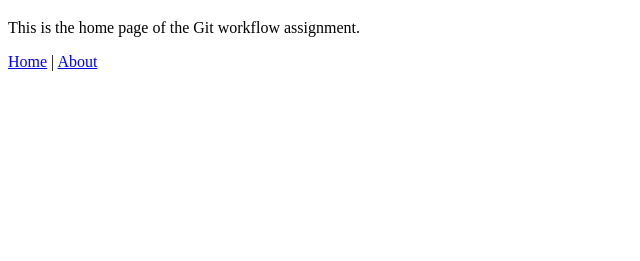
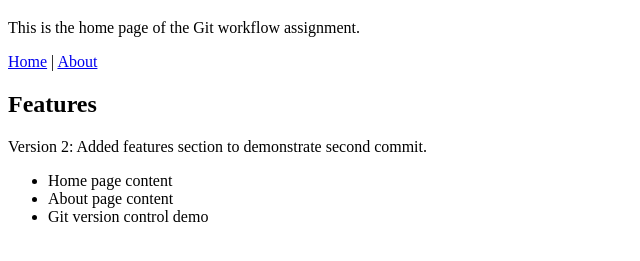
Before and after one commit to shasudo/git-workflow-assignment-2024eb01996, a plain HTML site: page index.html in a window 1280 px wide. Shown: the part 61-322 px from the top of the page, without its empty margins (0-640 px from the left). Drawn offline with Linux system fonts and the light colour scheme.

Commit message:
Update index.html: add features section

```diff
--- a/index.html
+++ b/index.html
@@ -12,5 +12,14 @@
         <a href="index.html">Home</a> |
         <a href="about.html">About</a>
     </nav>
+    <section>
+        <h2>Features</h2>
+        <p>Version 2: Added features section to demonstrate second commit.</p>
+        <ul>
+            <li>Home page content</li>
+            <li>About page content</li>
+            <li>Git version control demo</li>
+        </ul>
+    </section>
 </body>
 </html>
```
